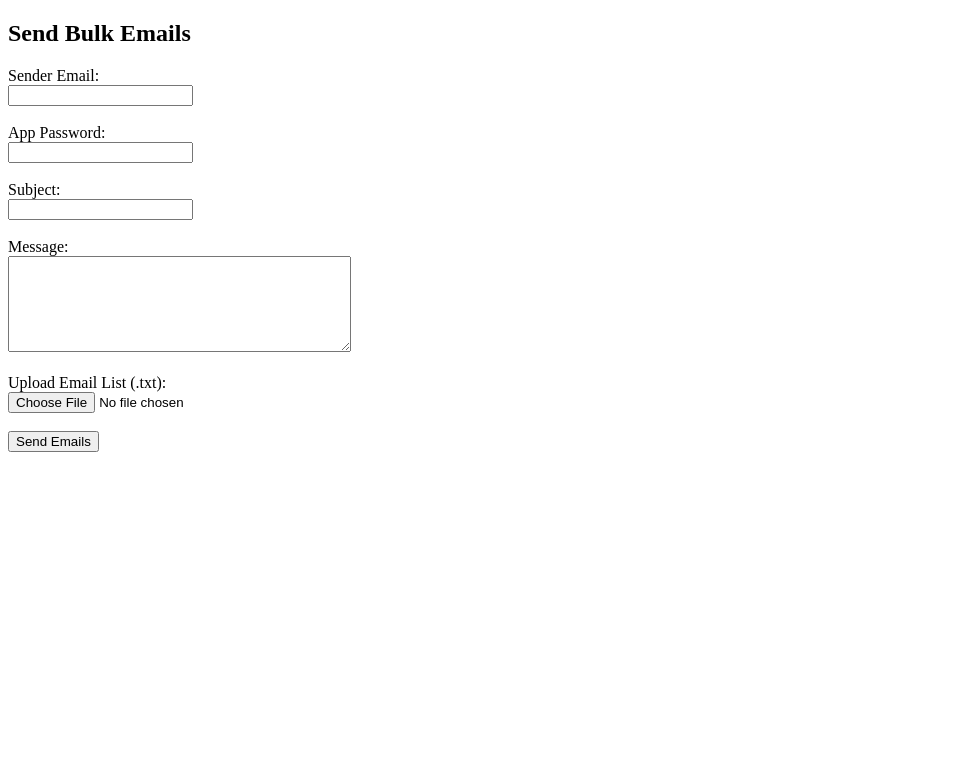
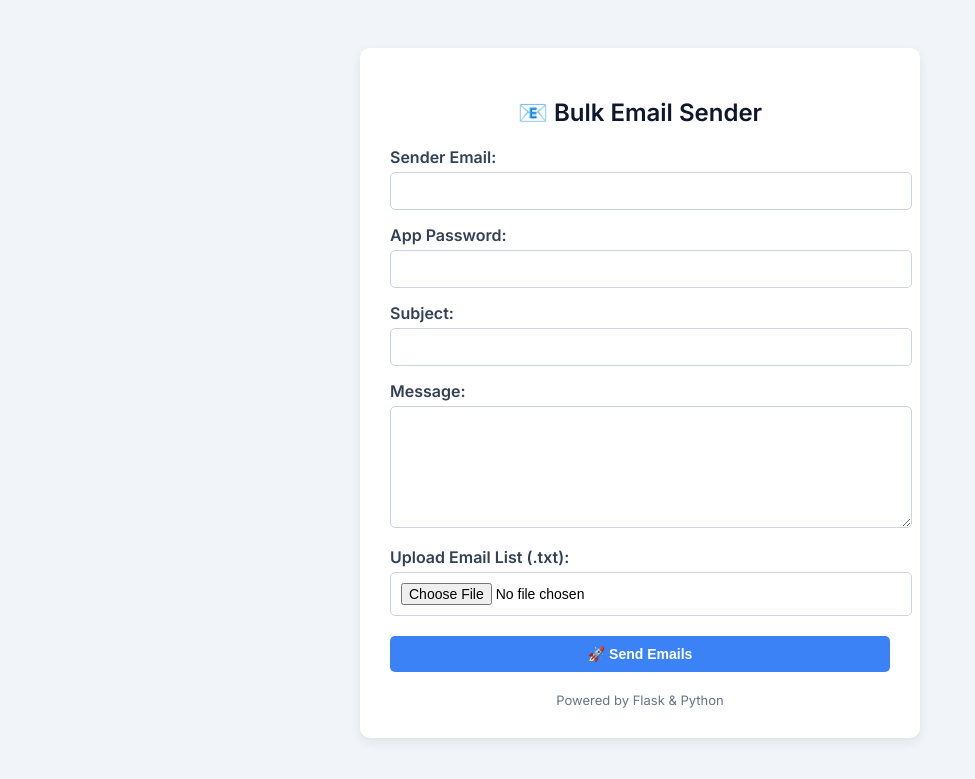
Before and after one commit to Sadek28-og/bulk-email-webapp, a Flask app: page / in a window 1280 px wide. Shown: the top 779 px of the page, without its empty margins (0-975 px from the left). Run offline with Flask 3, Linux system fonts and the light colour scheme.

Commit message:
Update index.html

```diff
--- a/templates/index.html
+++ b/templates/index.html
@@ -1,27 +1,87 @@
+<!-- templates/index.html -->
 <!DOCTYPE html>
-<html>
+<html lang="en">
 <head>
+    <meta charset="UTF-8">
     <title>Bulk Email Sender</title>
+    <link href="https://fonts.googleapis.com/css2?family=Inter:wght@400;600&display=swap" rel="stylesheet">
+    <style>
+        body {
+            font-family: 'Inter', sans-serif;
+            background: #f1f5f9;
+            padding: 40px;
+        }
+        .container {
+            background: white;
+            max-width: 500px;
+            margin: auto;
+            border-radius: 10px;
+            padding: 30px;
+            box-shadow: 0 4px 12px rgba(0,0,0,0.08);
+        }
+        h2 {
+            text-align: center;
+            color: #0f172a;
+        }
+        label {
+            display: block;
+            margin: 15px 0 5px;
+            font-weight: 600;
+            color: #334155;
+        }
+        input, textarea {
+            width: 100%;
+            padding: 10px;
+            border: 1px solid #cbd5e1;
+            border-radius: 5px;
+            font-size: 14px;
+        }
+        textarea {
+            resize: vertical;
+            height: 100px;
+        }
+        input[type="submit"] {
+            margin-top: 20px;
+            background-color: #3b82f6;
+            color: white;
+            font-weight: 600;
+            cursor: pointer;
+            border: none;
+            transition: background 0.3s;
+        }
+        input[type="submit"]:hover {
+            background-color: #2563eb;
+        }
+        .footer {
+            margin-top: 20px;
+            text-align: center;
+            font-size: 13px;
+            color: #64748b;
+        }
+    </style>
 </head>
 <body>
-    <h2>Send Bulk Emails</h2>
-    <form method="POST" enctype="multipart/form-data">
-        <label>Sender Email:</label><br>
-        <input type="email" name="sender_email" required><br><br>
+    <div class="container">
+        <h2>📧 Bulk Email Sender</h2>
+        <form method="POST" enctype="multipart/form-data">
+            <label for="sender_email">Sender Email:</label>
+            <input type="email" name="sender_email" required>
 
-        <label>App Password:</label><br>
-        <input type="password" name="sender_password" required><br><br>
+            <label for="sender_password">App Password:</label>
+            <input type="password" name="sender_password" required>
 
-        <label>Subject:</label><br>
-        <input type="text" name="subject" required><br><br>
+            <label for="subject">Subject:</label>
+            <input type="text" name="subject" required>
 
-        <label>Message:</label><br>
-        <textarea name="message" rows="6" cols="40" required></textarea><br><br>
+            <label for="message">Message:</label>
+            <textarea name="message" required></textarea>
 
-        <label>Upload Email List (.txt):</label><br>
-        <input type="file" name="email_file" accept=".txt" required><br><br>
+            <label for="email_file">Upload Email List (.txt):</label>
+            <input type="file" name="email_file" accept=".txt" required>
 
-        <button type="submit">Send Emails</button>
-    </form>
+            <input type="submit" value="🚀 Send Emails">
+        </form>
+        <div class="footer">Powered by Flask & Python</div>
+    </div>
 </body>
 </html>
```
